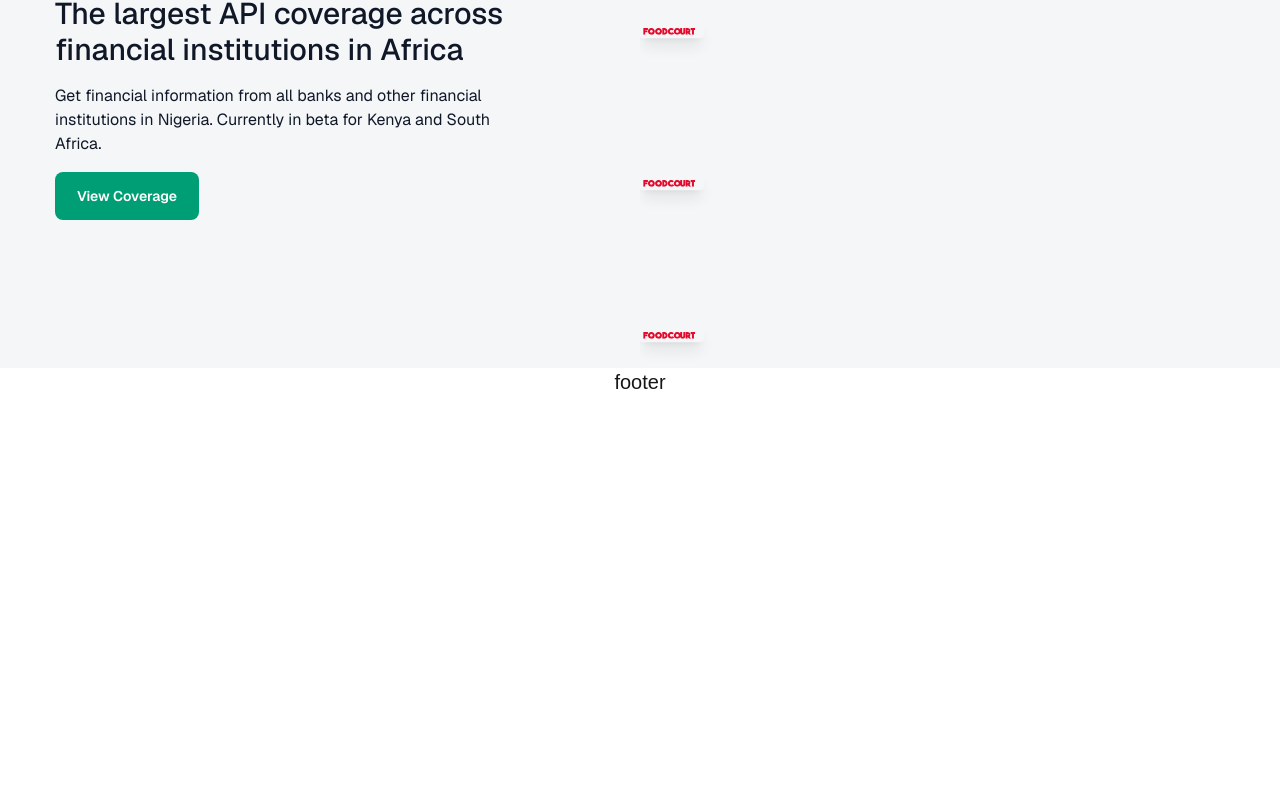
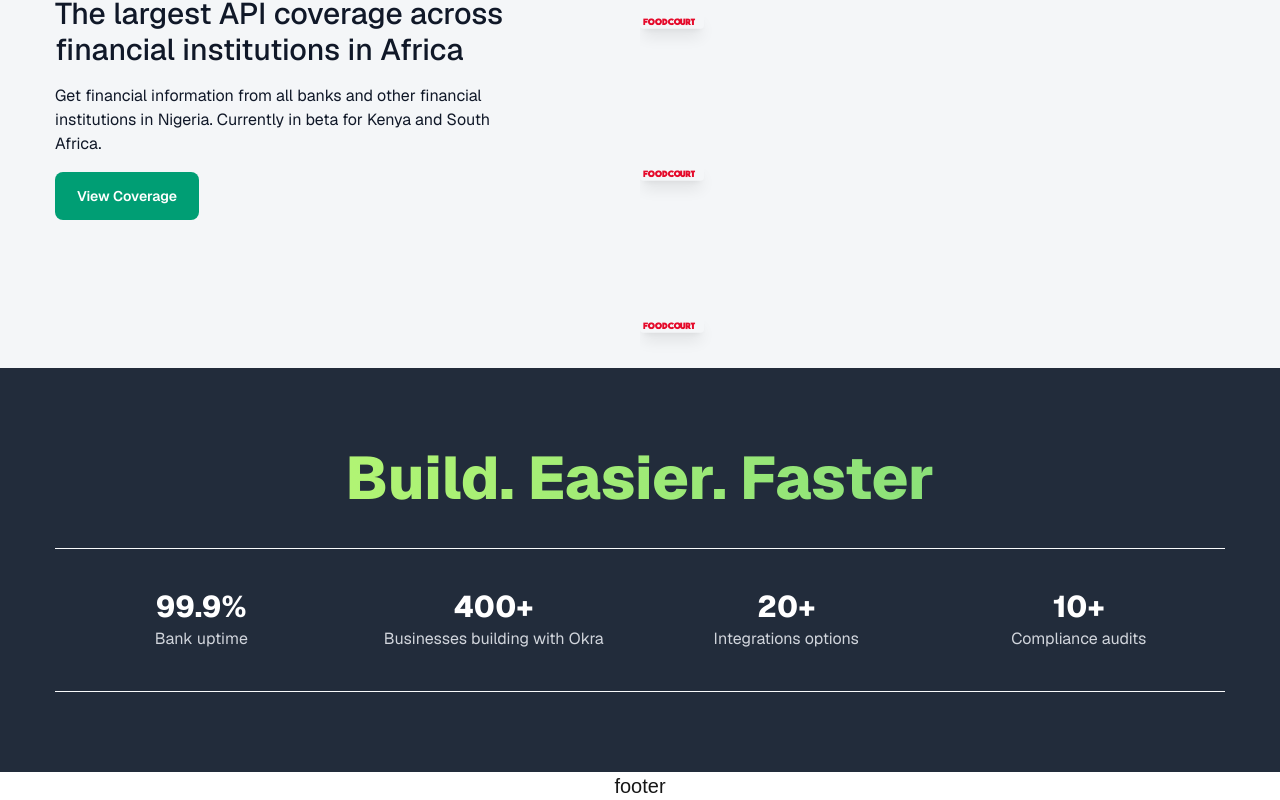
Before and after one commit to jeandamascyifuzo/oskar_clone, a Next.js app: page / in a window 1280 px wide. Shown: the part 3255-4055 px from the top of the page. Before the commit the page ends 3651 px from the top, so only its background shows below. Built offline with nearby package versions, Linux system fonts and the light colour scheme.

Commit message:
Build. Easier section

```diff
--- a/src/app/(root)/page.tsx
+++ b/src/app/(root)/page.tsx
@@ -1,3 +1,4 @@
+import BuildEasier from "@/components/landingPage/BuildEasier";
 import ExploreOkraDoc from "@/components/landingPage/ExploreOkraDoc";
 import ExploreProduct from "@/components/landingPage/ExploreProduct";
 import HowOkraPower from "@/components/landingPage/HowOkraPower";
@@ -30,6 +31,11 @@
           <OkraCoverage />
         </div>
       </div>
+      <div className="bg-[#222c3b] font-[family-name:var(--font-geist-sans)] py-20 text-gray-900">
+        <div className="max-w-[1250px] mx-auto px-10">
+          <BuildEasier />
+        </div>
+      </div>
     </>
   );
 }
--- a/src/assets/data/Dummy.js
+++ b/src/assets/data/Dummy.js
@@ -46,3 +46,10 @@
         icon: Icon5,
     },
 ];
+
+export const buildData = [
+    { id: 1, percentage: "99.9%", name: "Bank uptime" },
+    { id: 2, percentage: "400+", name: "Businesses building with Okra" },
+    { id: 3, percentage: "20+", name: "Integrations options" },
+    { id: 4, percentage: "10+", name: "Compliance audits" },
+];
--- /dev/null
+++ b/src/components/landingPage/BuildEasier.tsx
@@ -0,0 +1,69 @@
+"use client";
+import { buildData } from "@/assets/data/Dummy";
+import React from "react";
+
+const BuildEasier = () => {
+  return (
+    <div>
+      {/* <h1 className="font-extrabold text-6xl text-center pb-10">
+        Build. Easier. Faster
+      </h1> */}
+      {/* <>
+        <h1 className="font-extrabold text-6xl text-center pb-10 animated-text">
+          Build. Easier. Faster
+        </h1>
+
+        <style jsx>{`
+          .animated-text {
+            animation: colorChange 3s ease-in-out infinite;
+          }
+
+          @keyframes colorChange {
+            0%,
+            100% {
+              color: #c0fc72;
+            }
+            50% {
+              color: #2aad86;
+            }
+          }
+        `}</style>
+      </> */}
+      <h1 className="font-extrabold text-6xl text-center pb-10 animated-gradient-text">
+        Build. Easier. Faster
+      </h1>
+
+      <style jsx>{`
+        .animated-gradient-text {
+          background: linear-gradient(90deg, #c0fc72, #2aad86);
+          background-size: 200%;
+          background-position: 0%;
+          -webkit-background-clip: text;
+          -webkit-text-fill-color: transparent;
+          animation: slideGradient 6s linear infinite;
+        }
+
+        @keyframes slideGradient {
+          0% {
+            background-position: 200%;
+          }
+          100% {
+            background-position: 100%;
+          }
+        }
+      `}</style>
+      <hr className="text-gray-50" />
+      <ul className="text-white grid grid-cols-4 py-10">
+        {buildData?.map((el: buildDataType) => (
+          <li key={el?.id} className="flex flex-col items-center space-y-0.5">
+            <h1 className="font-extrabold text-3xl">{el?.percentage}</h1>
+            <p className="text-gray-300">{el?.name}</p>
+          </li>
+        ))}
+      </ul>
+      <hr className="text-gray-50" />
+    </div>
+  );
+};
+
+export default BuildEasier;
--- a/src/types/index.d.ts
+++ b/src/types/index.d.ts
@@ -30,3 +30,9 @@
   content: string;
   icon: string;
 }
+
+declare interface buildDataType {
+  id: number;
+  percentage: string;
+  name: string;
+}
```
